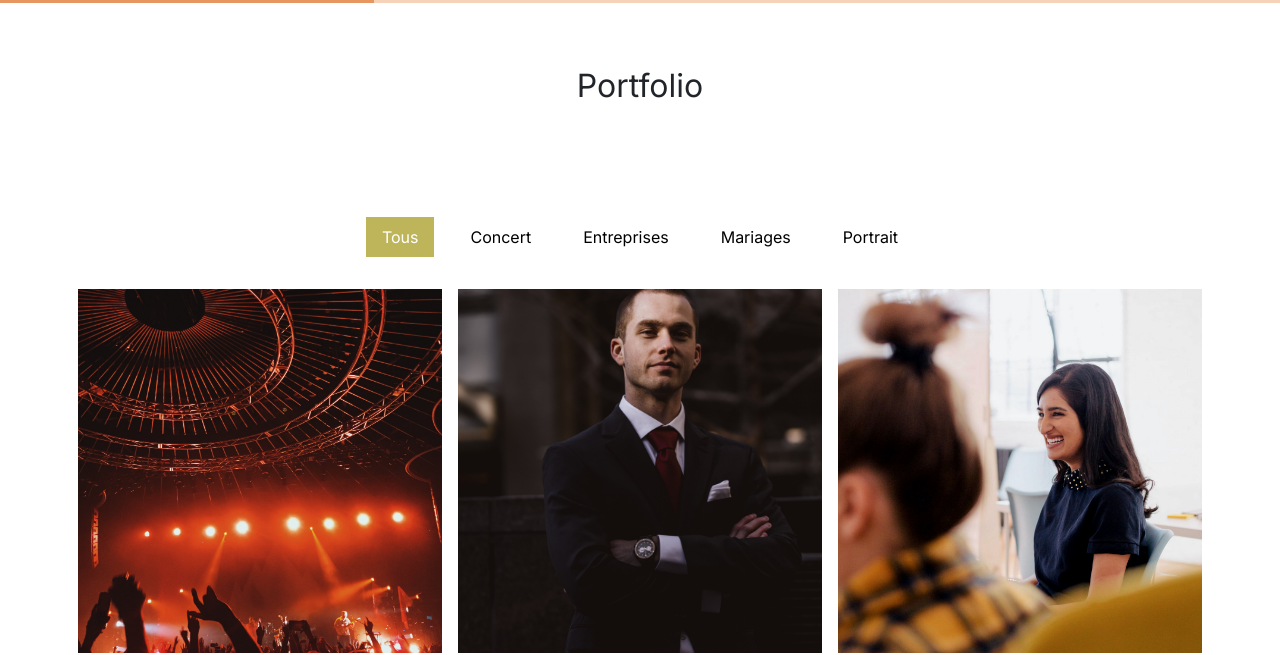
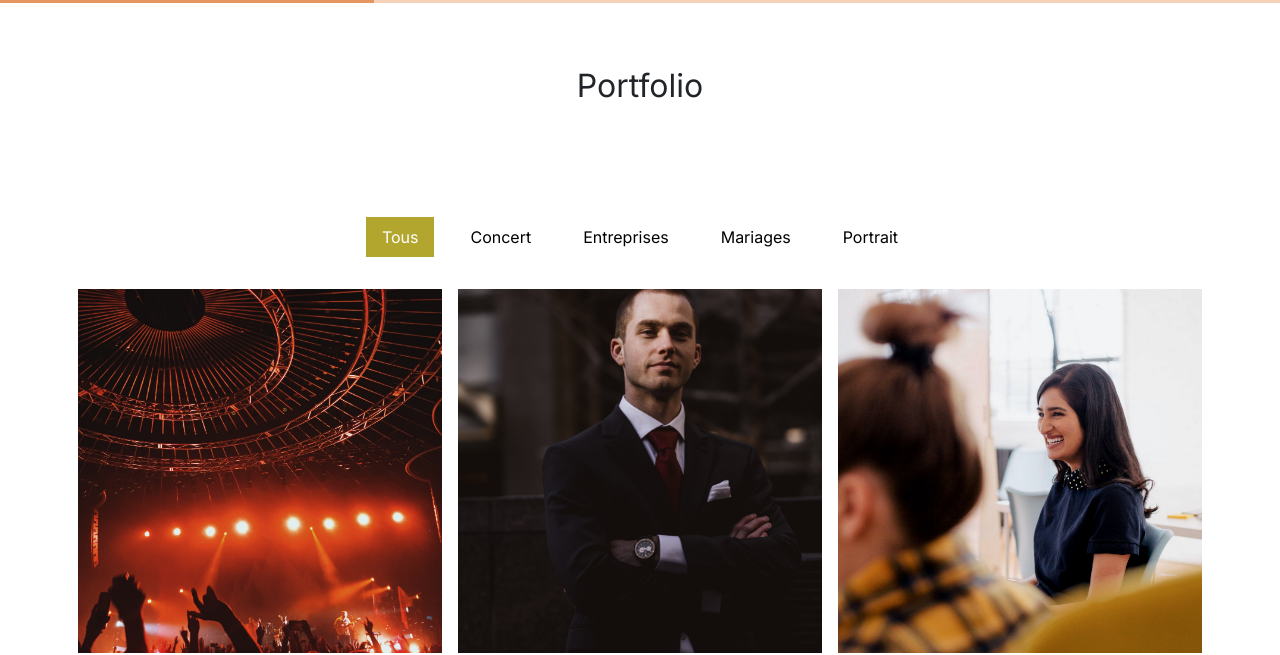
Before and after one commit to StevenSass/Nina-Carducci, a plain HTML site: page index.html in a window 1280 px wide. Shown: the part 1755-2410 px from the top of the page. Drawn offline with nearby package versions, Linux system fonts and the light colour scheme.

Commit message:
Correction de contrast

```diff
--- a/assets/style.css
+++ b/assets/style.css
@@ -102,7 +102,7 @@ body {
 }
 .nav-pills .nav-link.active, .nav-pills .show > .nav-link {
 	color: #fff;
-	background-color: #BEB45A;
+	background-color: rgb(179, 166, 46);
 	border-radius:0 ;
 }
 .nav-pills .nav-link {
```
